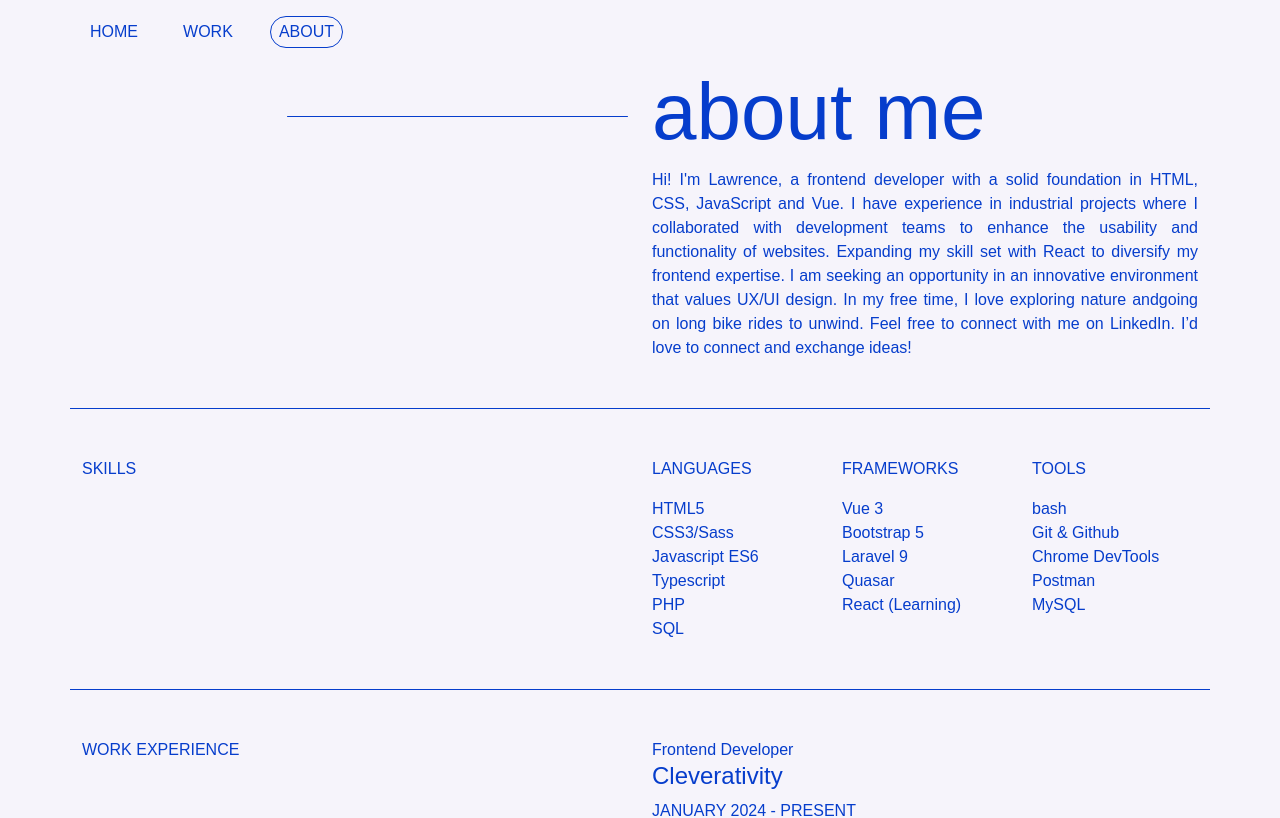
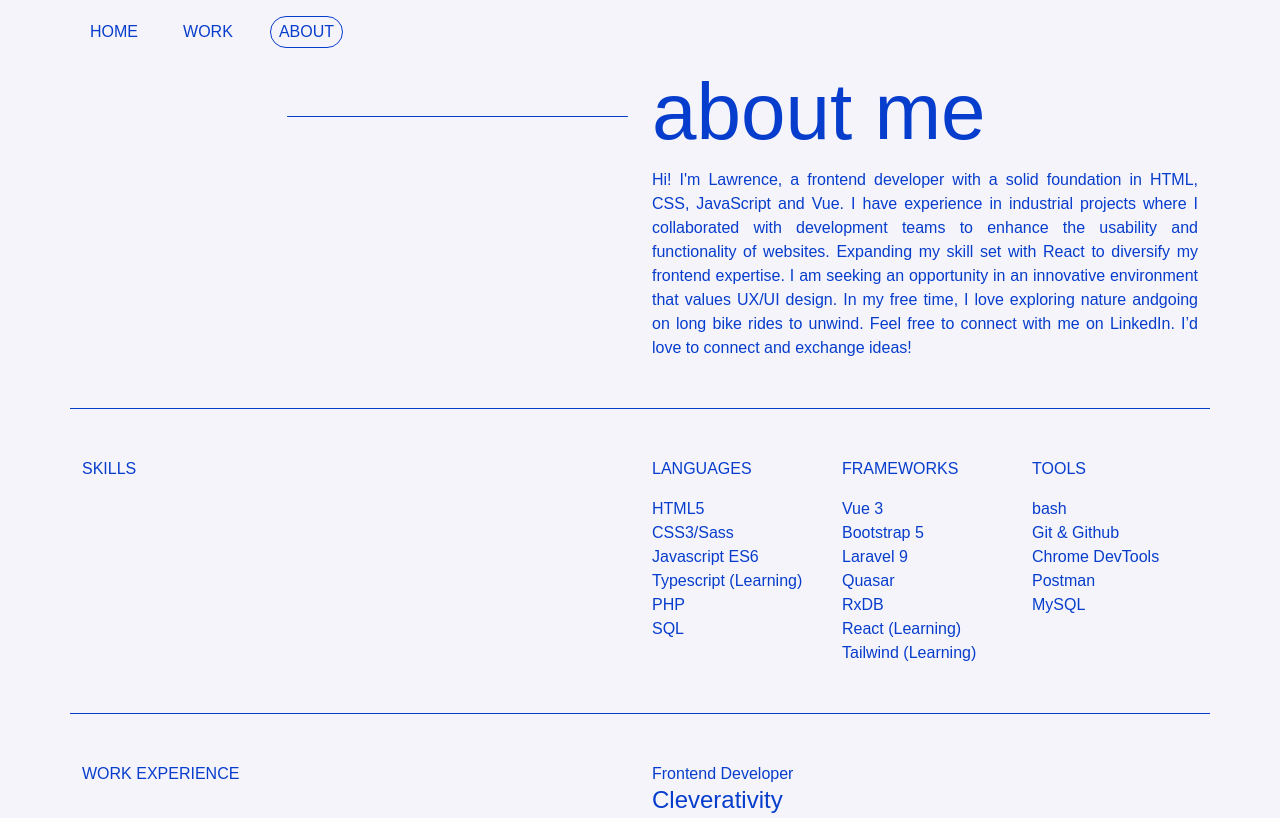
Before and after one commit to lawrencedulian/my-portfolio, a Vue app: page /about in a window 1280 px wide. Shown: the top 818 px of the page. Built offline with nearby package versions, Linux system fonts and the light colour scheme.

Commit message:
update aboutpage store

```diff
--- a/src/pages/AboutPage.vue
+++ b/src/pages/AboutPage.vue
@@ -15,9 +15,9 @@ export default {
                 "HTML5",
                 "CSS3/Sass",
                 "Javascript ES6",
-                "Typescript",
+                "Typescript (Learning)",
                 "PHP",
-                "SQL",
+                "SQL"
             ],
 
             // FRAMEWORKS
@@ -26,7 +26,9 @@ export default {
                 "Bootstrap 5",
                 "Laravel 9",
                 "Quasar",
-                "React (Learning)"
+                "RxDB",
+                "React (Learning)",
+                "Tailwind (Learning)"
             ],
 
             // TOOLS
```
